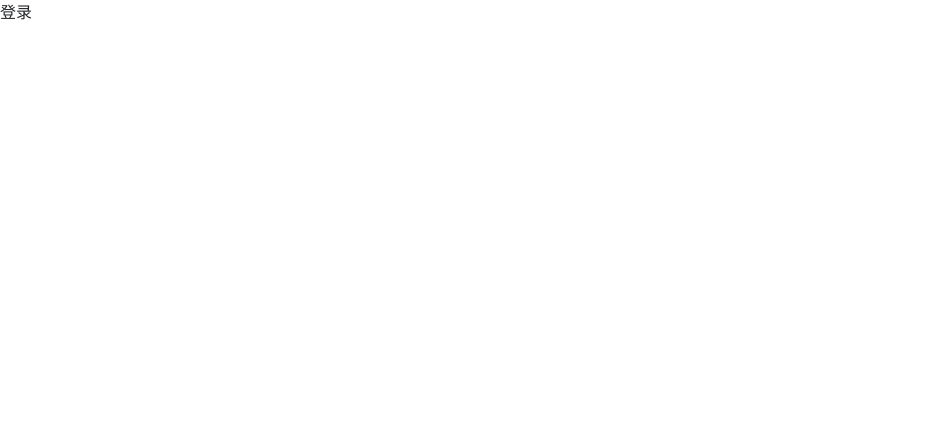
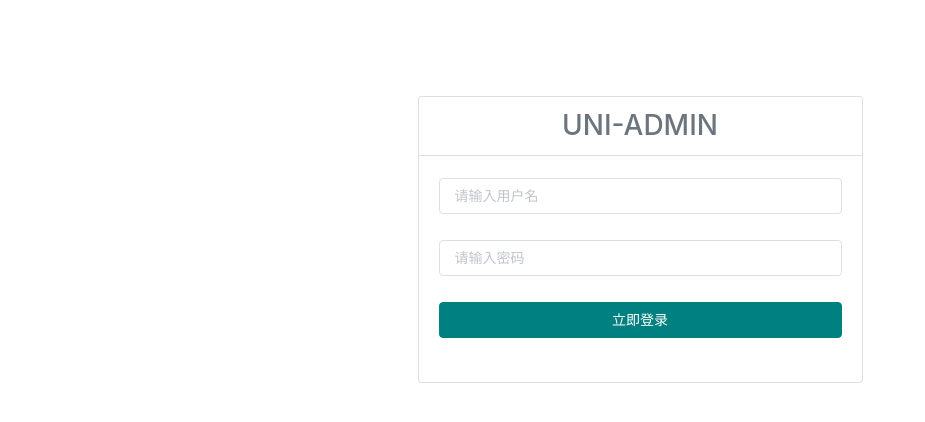
Before and after one commit to StormZZ001/vue-el-shop-admin, a Vue app: page /login in a window 1280 px wide. Shown: the top 422 px of the page, without its empty margins (0-925 px from the left). Built offline with nearby package versions, Linux system fonts and the light colour scheme.

Commit message:
7.登录页UI界面构建

```diff
--- a/src/views/login/index.vue
+++ b/src/views/login/index.vue
@@ -1,10 +1,56 @@
 <template>
 	<div>
-		登录
+		<div class="container">
+			<div class="row">
+				<div class="col-12 col-sm-9 col-md-7 col-lg-5 m-auto pt-5">
+					<div class="card mt-5">
+						<div class="card-header bg-white">
+							<h3 class="text-center mb-0 text-secondary">
+								UNI-ADMIN
+							</h3>
+						</div>
+						<div class="card-body">
+							<el-form ref="form" :model="form">
+								<el-form-item>
+									<el-input v-model="form.username"
+									size="medium"
+									placeholder="请输入用户名">
+									</el-input>
+								</el-form-item>
+								<el-form-item>
+									<el-input v-model="form.password"
+									size="medium" type="password"
+									placeholder="请输入密码">
+									</el-input>
+								</el-form-item>
+								<el-form-item>
+									<el-button type="primary" size="medium"
+									class="w-100">
+										立即登录
+									</el-button>
+								</el-form-item>
+							</el-form>
+						</div>
+					</div>
+				</div>
+			</div>
+		</div>
+
+
 	</div>
 </template>
 
 <script>
+	export default {
+		data() {
+			return {
+				form:{
+					username:"",
+					password:""
+				}
+			}
+		},
+	}
 </script>
 
 <style>
```
